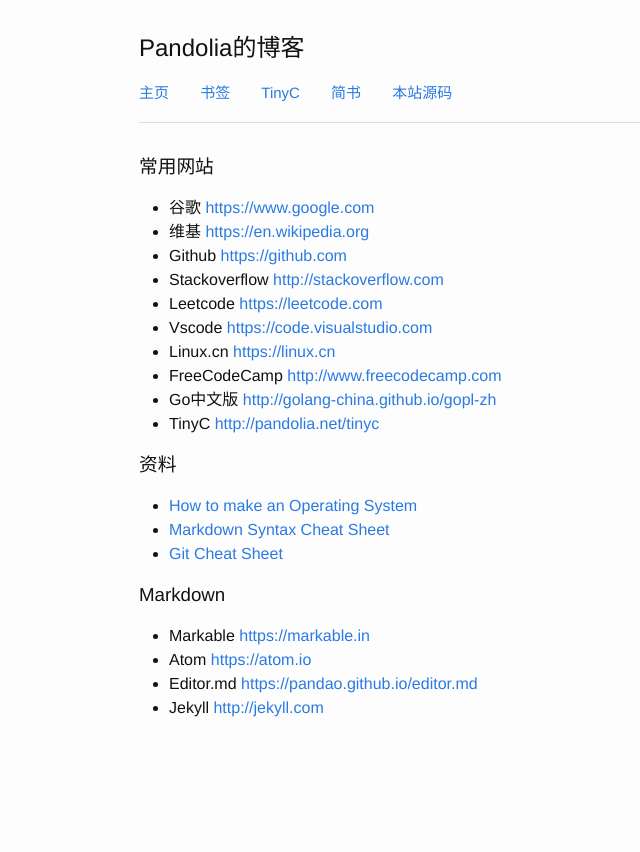
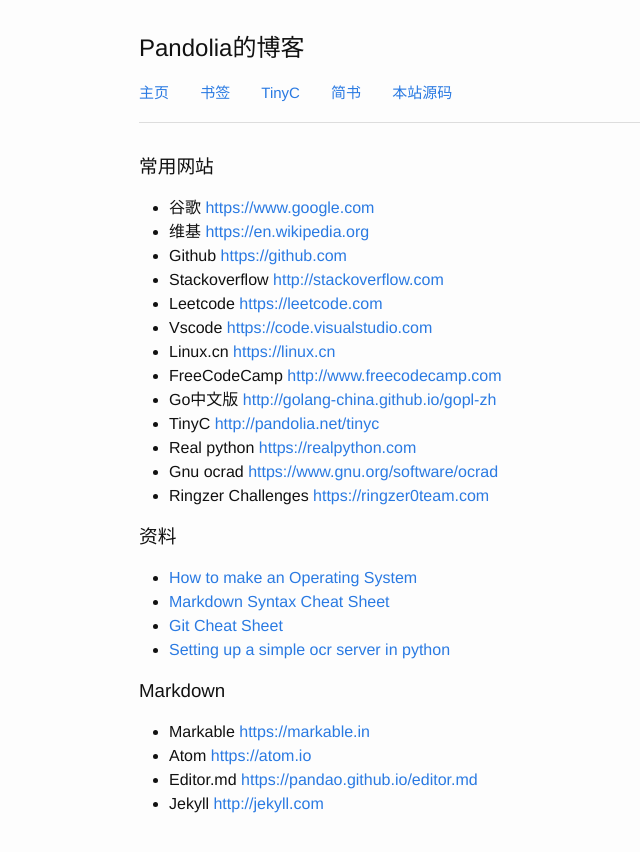
Before and after one commit to pandolia/pandolia.github.io, a Jekyll site: the page built from bookmark.md, in a window 1280 px wide. Shown: the top 852 px of the page, without its empty margins (131-771 px from the left). Built offline with Jekyll 4.4.1, drawn with Linux system fonts in a browser that asks for light colours.

Commit message:
Update bookmark.md

```diff
--- a/bookmark.md
+++ b/bookmark.md
@@ -13,11 +13,15 @@
 - FreeCodeCamp  <http://www.freecodecamp.com>
 - Go中文版 <http://golang-china.github.io/gopl-zh>
 - TinyC  <http://pandolia.net/tinyc>
+- Real python <https://realpython.com>
+- Gnu ocrad <https://www.gnu.org/software/ocrad>
+- Ringzer Challenges <https://ringzer0team.com>
 
 ### 资料
 - [How to make an Operating System](https://samypesse.gitbooks.io/how-to-create-an-operating-system)
 - [Markdown Syntax Cheat Sheet](https://markable.in/file/aa191728-9dc7-11e1-91c7-984be164924a.html)
 - [Git Cheat Sheet](https://training.github.com/kit/downloads/github-git-cheat-sheet.pdf)
+- [Setting up a simple ocr server in python](https://realpython.com/blog/python/setting-up-a-simple-ocr-server)
 
 ### Markdown
 - Markable  <https://markable.in>
```
